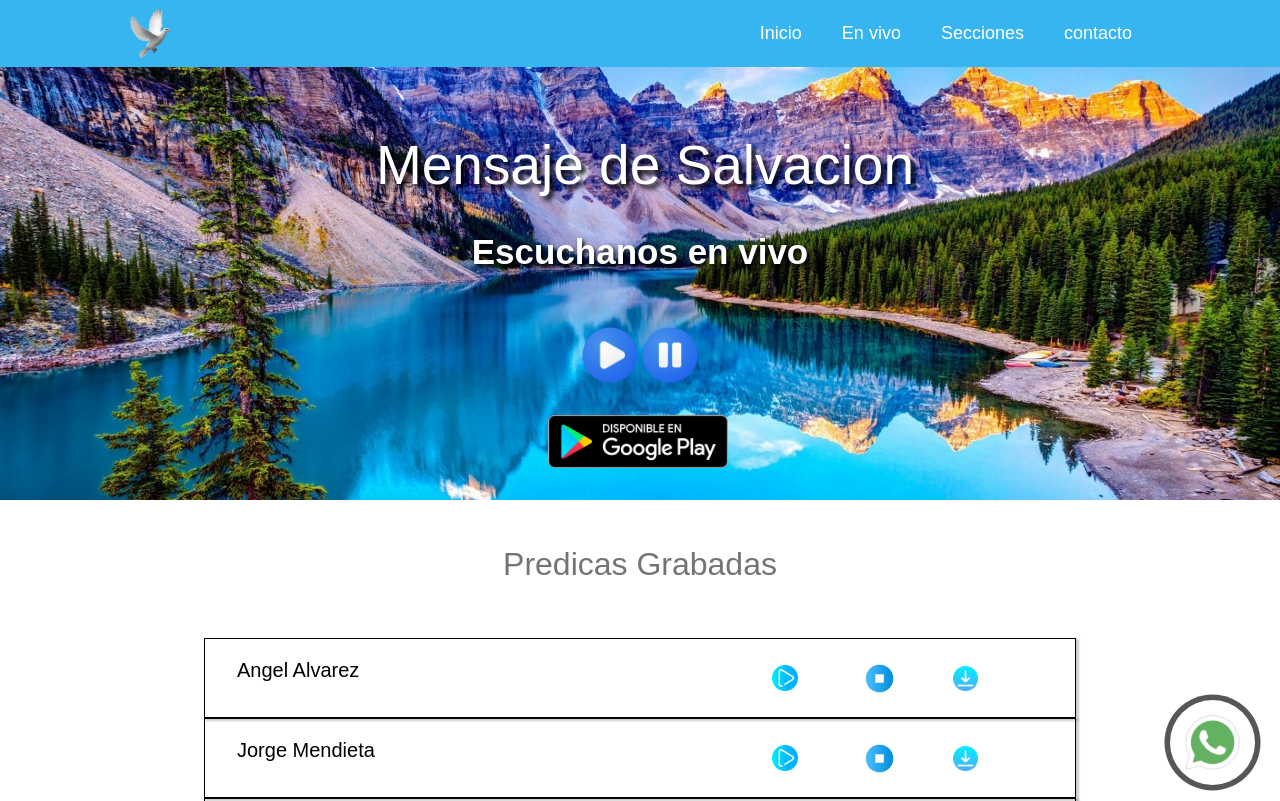
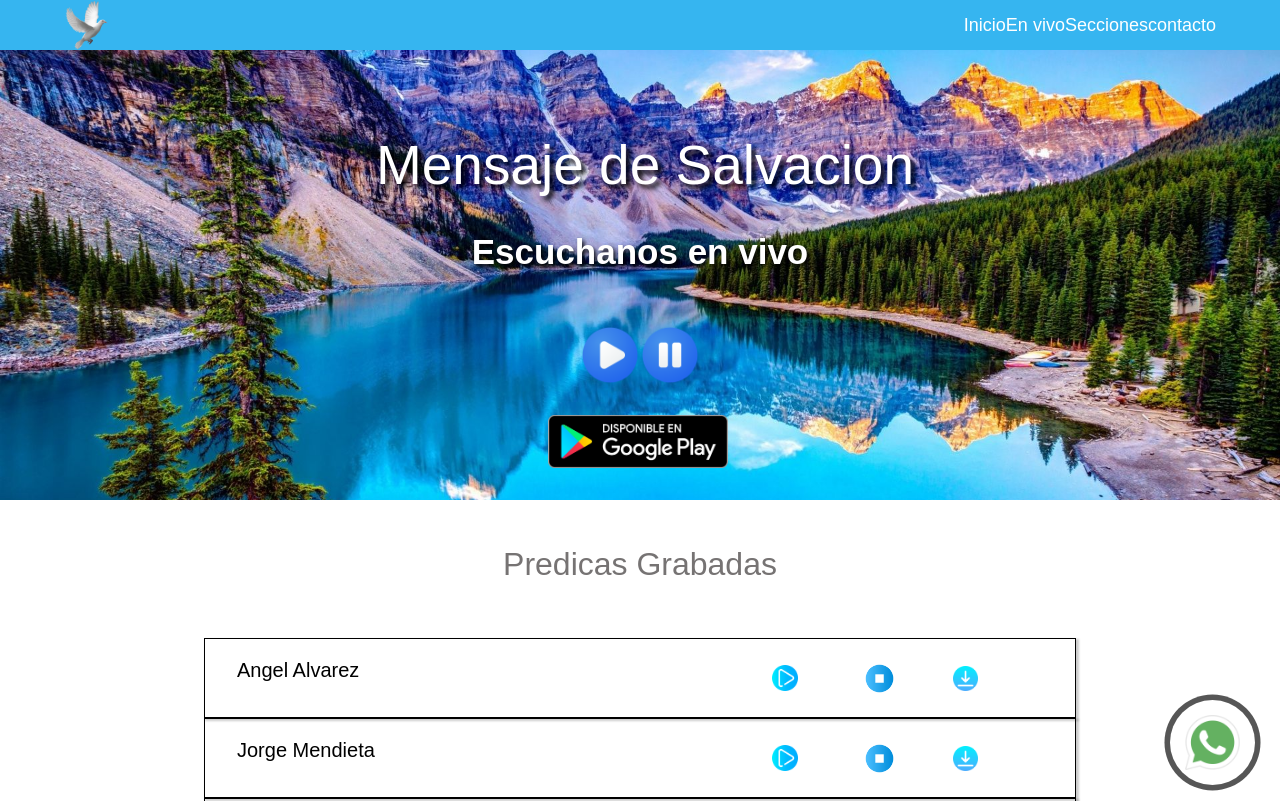
Before and after one commit to linamendieta167/proyectos, a plain HTML site: page paginaweb/index.html in a window 1280 px wide. Shown: the top 801 px of the page. Drawn offline with nearby package versions, Linux system fonts and the light colour scheme.

Commit message:
arreglos

```diff
--- a/paginaweb/estilos/estilos.css
+++ b/paginaweb/estilos/estilos.css
@@ -52,18 +52,11 @@ body {
     left: 0;
     right: 0;
     background-color: #36b5f0;
-    padding: 0px 10%;
+    padding: 0px 5%;
     display: flex;
     align-items: center;
     justify-content: space-between;
     z-index: 1000;
-}
-
-.logo {
-    font-size: 25px;
-    text-transform: uppercase;
-    color: #fff;
-    font-weight: 700;
 }
 
 .navigation ul {
@@ -80,13 +73,14 @@ body {
     font-size: 18px;
     color: #fff;
     text-decoration: none;
-    padding: 20px;
+ margin-bottom: 0px;
     display: block;
     transition: all .2s ease;
 }
 
 .header .navigation ul li a:hover {
-    background-color: #2bbcff;
+    background-color: #56c7fb;
+
 
 }
 
@@ -100,8 +94,9 @@ body {
 
 .header .navigation ul li ul li a {
     font-size: 15px;
+
     text-transform: capitalize;
-
+    background-color: #36b5f0;
 }
 
 .header .navigation ul li ul li ul {
@@ -146,7 +141,7 @@ body {
         top: 100%;
         left: 0;
         right: 0;
-        background-color: #abdeec;
+        background-color: #36b5f0;
         display: none;
     }
 
--- a/paginaweb/index.html
+++ b/paginaweb/index.html
@@ -2,7 +2,7 @@
 <html lang="en">
 
 <head>
-
+ <title>MensajedeSalvacion</title>
   <!-- Required meta tags -->
   <meta charset="utf-8">
   <meta name="viewport" content="width=device-width, initial-scale=1, shrink-to-fit=no">
@@ -13,7 +13,7 @@
   <link rel="stylesheet" href="estilos/estilos.css">
   <link rel="stylesheet" href="./estilos/estilosreproductor.css">
   <link rel="icon" href="./img/paj.ico">
-  <title>MensajedeSalvacion</title>
+
 </head>
 
 <body>
@@ -52,7 +52,7 @@
   <div class="listado-canciones" id="repcanciones">
 
   </div>
-  <input type="range" max="1" min="0" step="0.1" class="volumen">
+
 </div>
  <div class="botonpredicas">
 <a href="https://www.youtube.com/@MensajeDeSalvacion-671" target="_blank"><img src="./img/yotube.png" width="80px" alt="">
```
